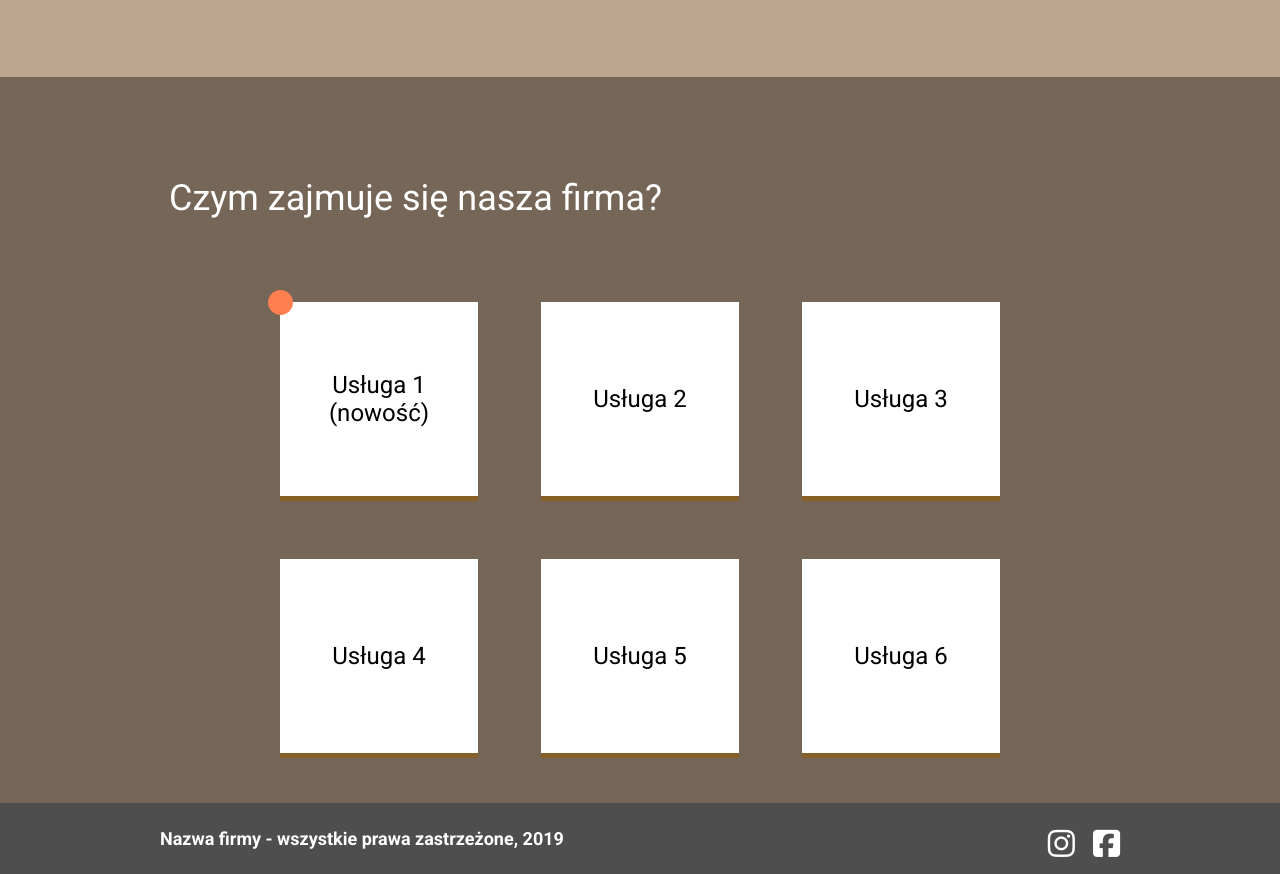
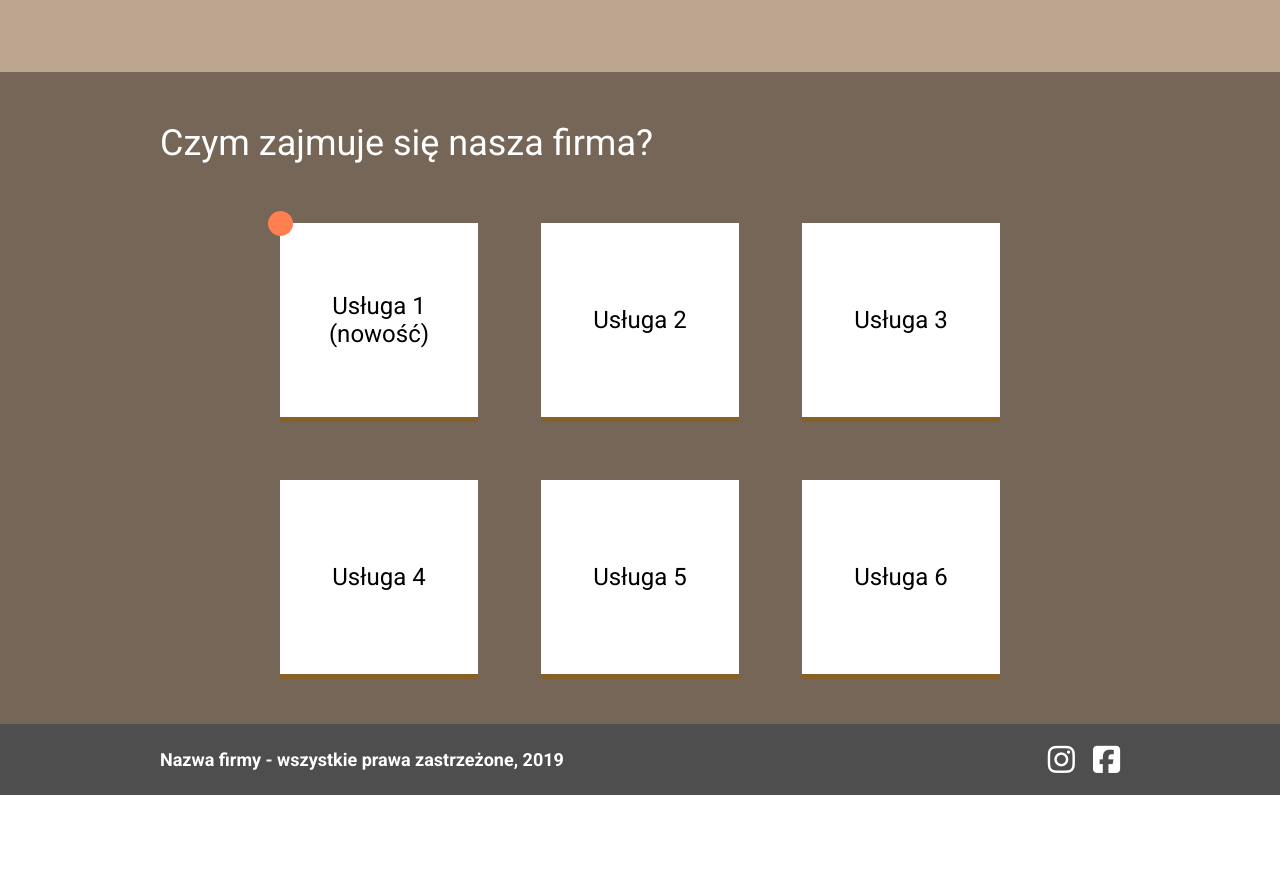
Before and after one commit to kurbansky/projekt-2-css-html, a plain HTML site: page index.html in a window 1280 px wide. Shown: the part 1557-2431 px from the top of the page. After the commit the page ends 2352 px from the top, so only its background shows below. Drawn offline with Linux system fonts and the light colour scheme.

Commit message:
Added updates index.html and style.css file

```diff
--- a/index.html
+++ b/index.html
@@ -80,7 +80,7 @@
       </section>
       <section class="offers" id="offers">
         <div class="container">
-          <h2 class="offers-section">Czym zajmuje się nasza firma?</h2>
+          <h2 class="heading-offers">Czym zajmuje się nasza firma?</h2>
           <div class="box-container">
             <div class="box">
               Usługa 1
--- a/style.css
+++ b/style.css
@@ -182,13 +182,11 @@ ul {
 .offers {
   background: #756657;
 }
-.offers-section {
+.heading-offers {
   font-size: 26px;
   line-height: 30px;
   color: white;
   margin-bottom: 59px;
-  margin-right: 10px;
-  margin-left: 9px;
 }
 
 .box {
@@ -299,19 +297,17 @@ footer {
   .heading {
     width: 60%;
   }
+  .header {
+    height: 100vh;
+  }
 
   .offer-btn:hover {
     background: white;
     color: black;
   }
 
-  .specialists,
-  .offers {
+  .specialists {
     padding: 50px 0;
-  }
-
-  .section {
-    height: 100vh;
   }
 
   .specialists .container {
@@ -334,7 +330,6 @@ footer {
     flex-direction: row-reverse;
     text-align: right;
     margin-top: 140px;
-    margin-bottom: 80px;
   }
 
   .specialist:nth-of-type(odd) .specialist-img {
@@ -366,11 +361,9 @@ footer {
     margin-bottom: 30px;
   }
 
-  .offers-section {
+  .heading-offers {
     font-size: 36px;
     line-height: 42px;
-    margin-top: 50px;
-    margin-bottom: 83px;
   }
 
   .box-container {
@@ -378,21 +371,12 @@ footer {
     gap: 63px;
   }
 
-  .box:hover {
-    animation-name: grow;
-    animation-duration: 0.5s;
+  .box {
+    transition: 0.5s;
   }
 
-  @keyframes grow {
-    0% {
-      transform: scale(1);
-    }
-    50% {
-      transform: scale(1.05);
-    }
-    100% {
-      transform: scale(1);
-    }
+  .box:hover {
+    transform: scale(1.05);
   }
 
   .footer {
@@ -404,4 +388,7 @@ footer {
     align-items: center;
     justify-content: space-between;
   }
+  .icons {
+    margin-top: 0px;
+  }
 }
```
